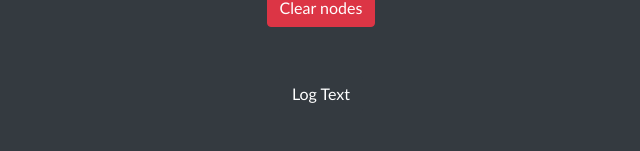
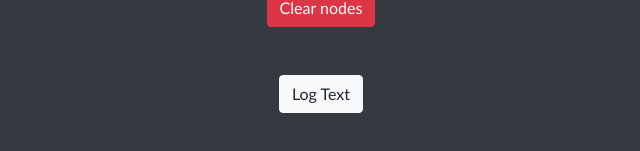
Before and after one commit to saacostam/music-dsl, a Vue app: page /#/ in a window 1280 px wide. Shown: the part 357-508 px from the top of the page, without its empty margins (623-1263 px from the left). Built offline with nearby package versions, Linux system fonts and the light colour scheme.

Commit message:
fixed button styling

```diff
--- a/src/views/HomeView.vue
+++ b/src/views/HomeView.vue
@@ -19,7 +19,7 @@
       <button @click="testPause" class="btn btn-warning d-block mx-auto m-3">Pause Sound</button>
       <button @click="clearNodes" class="btn btn-danger d-block mx-auto m-3">Clear nodes</button>
 
-      <button @click="getText" class="btn btn-dark d-block mx-auto m-3 mt-5">Log Text</button>
+      <button @click="getText" class="btn btn-light d-block mx-auto m-3 mt-5">Log Text</button>
     </div>
   </div>
 </template>
```
